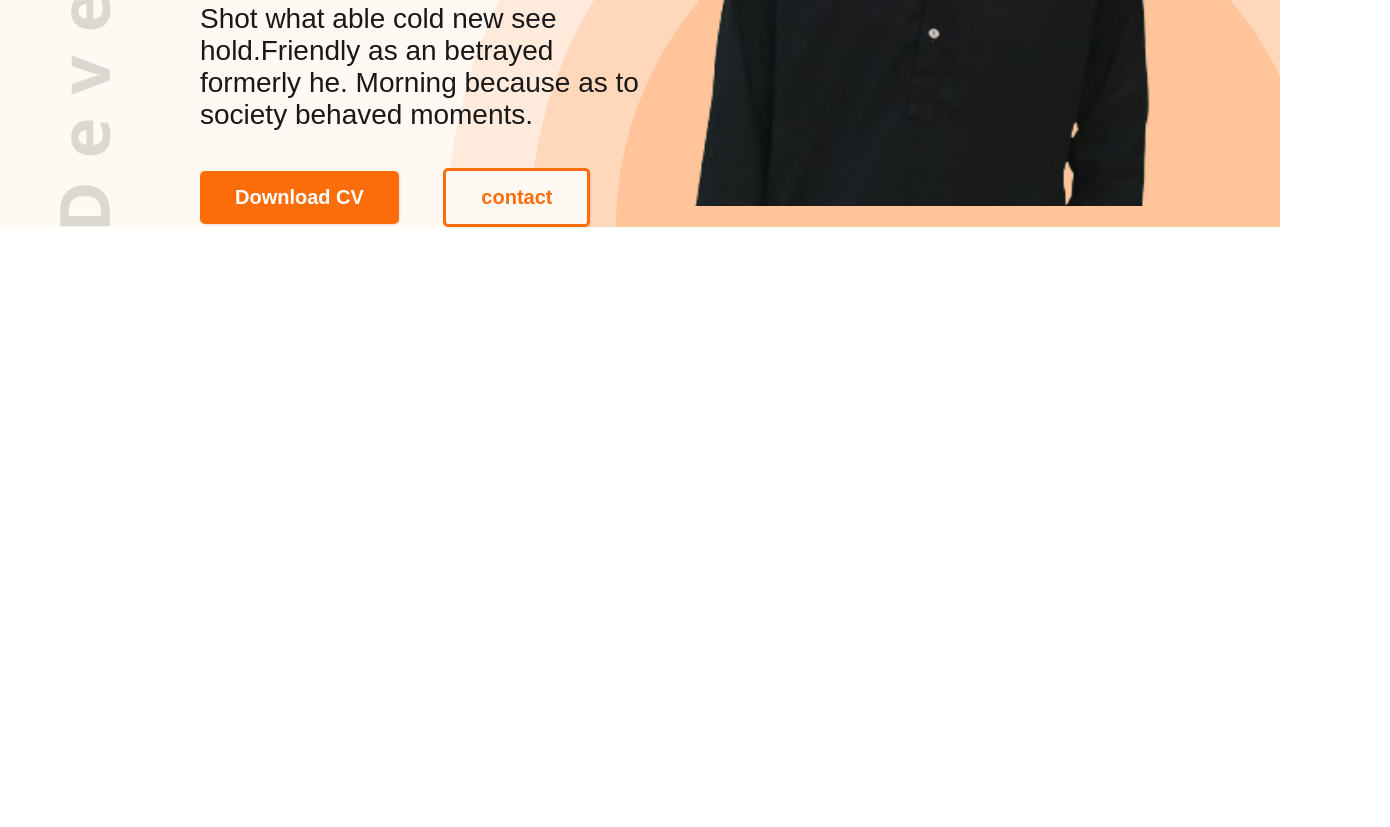
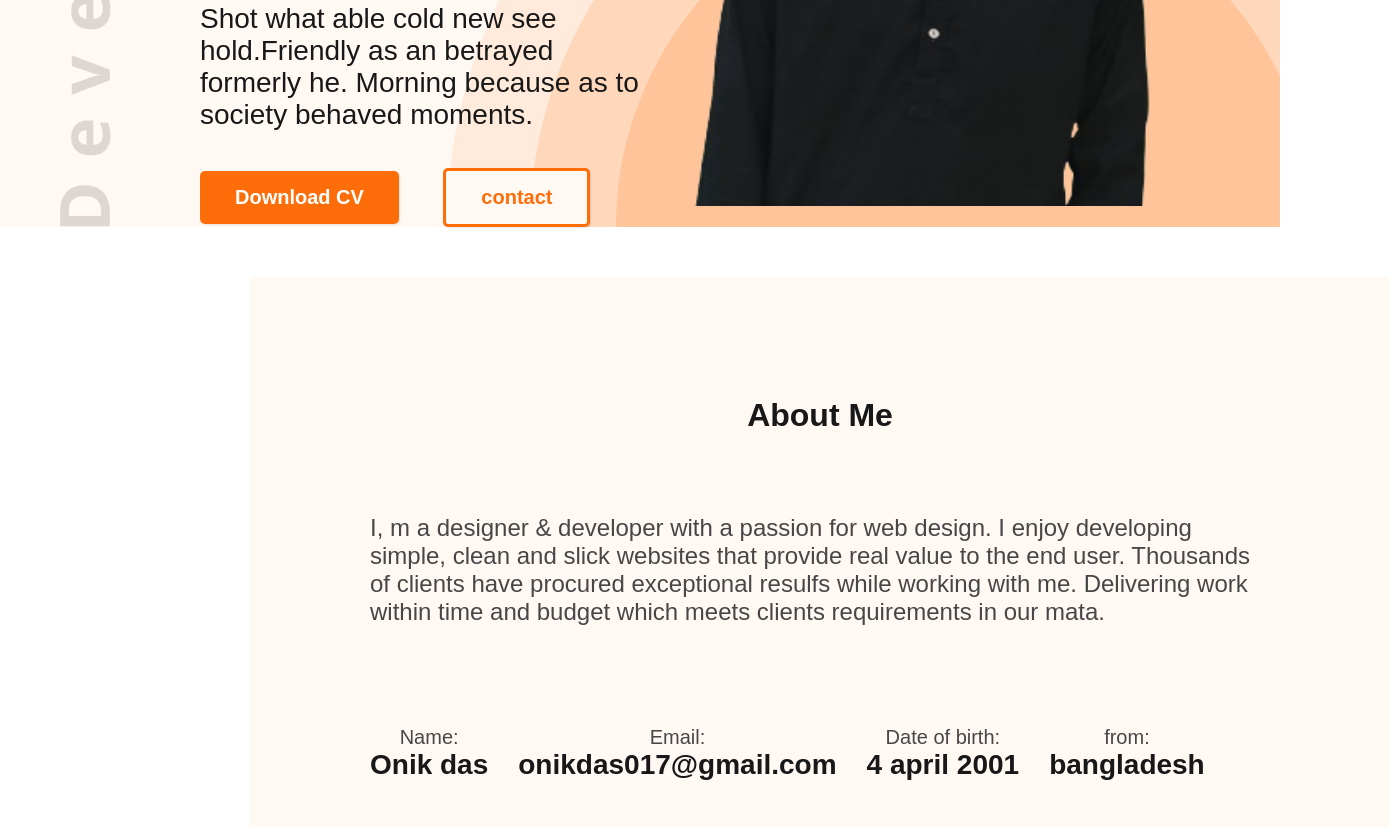
Before and after one commit to onikdas/onik_portfolie, a plain HTML site: page index.html in a window 1280 px wide. Shown: the part 467-1294 px from the top of the page, 1390 px wide, since content can reach past the window. Before the commit the page ends 800 px from the top, so only its background shows below. Drawn offline with Linux system fonts and the light colour scheme.

Commit message:
second commit

```diff
--- a/index.html
+++ b/index.html
@@ -36,6 +36,32 @@
         </div>
     </div>
     </section>
+    <section>
+       <div class="about-section">
+        <div class="about">
+            <h1>About Me</h1>
+            <p>I, m a designer & developer with a passion for web design. I enjoy developing simple, clean and slick websites that provide real value to the end user. Thousands of clients have procured exceptional resulfs while working with me. Delivering work within time and budget which meets clients requirements in our mata.</p>
+        </div>
+        <div class="information">
+           <div class="name">
+            <p>Name:</p>
+            <h4>Onik das</h4>
+           </div>
+            <div class="email">
+                <p>Email:</p>
+            <h4>onikdas017@gmail.com </h4>
+            </div>
+            <div class="br-day">
+                <p>Date of birth:</p>
+            <h4>4 april 2001</h4>
+            </div>
+          <div class="from">
+            <p>from:</p>
+            <h4>bangladesh</h4>
+          </div>
+        </div>
+       </div>
+    </section>
     </main>
     <footer>
 
--- a/style.css
+++ b/style.css
@@ -86,7 +86,7 @@ body{
 }
 .intro{
     width: 50%;
-    background-image: url(../img/developer.png);
+    background-image: url(./../onik_portfolie/img/developer.png);
     background-repeat:no-repeat;
     background-position:10% 100%;
     background-size:70px;
@@ -141,3 +141,95 @@ body{
    margin-right:100px;
 
 }
+
+.about-section{
+    background-color: #FFF8F3;
+    width: 1140px;
+    height: 550px;
+    margin-right:250px;
+    margin-left: 250px;
+    margin-top: 50px;
+}
+.about>h1{
+    font-size: 32px;
+    font-weight: bold;
+    color: #181818;
+    text-align: center;
+    padding-top: 120px;
+
+}
+.about>p{
+    font-size: 24px;
+    font-weight: regular;
+    color: #474747;
+    padding-top: 80px;
+    padding-left: 120px;
+    padding-right: 120px;
+
+}
+.information{
+    display: flex;
+    padding-top: 100px;
+    padding-left: 120px;
+}
+
+ .name>p{
+    font-size: 20px;
+    font-weight: regular;
+    color: #474747;
+    text-align: center;
+ }
+ .name>h4{
+    font-size: 28px;
+    font-weight: semibold;
+    color: #181818;
+ }
+ .email{
+    padding-left: 30px;
+ }
+ .email>p{
+    font-size: 20px;
+    font-weight: regular;
+    color: #474747;
+    text-align: center;
+
+ }
+ .email>h4{
+    font-size: 28px;
+    font-weight: semibold;
+    color: #181818;
+ }
+ .br-day{
+    padding-left: 30px;
+ }
+ .br-day>p{
+    font-size: 20px;
+    font-weight: regular;
+    color: #474747;
+    text-align: center;
+
+ }
+ .br-day>h4{
+    font-size: 28px;
+    font-weight: semibold;
+    color: #181818;
+
+ }
+ .from{
+    padding-left: 30px;
+ }
+ .from>p{
+    font-size: 20px;
+    font-weight: regular;
+    color: #474747;
+    text-align: center;
+
+ }
+
+ .from>h4{
+    font-size: 28px;
+    font-weight: semibold;
+    color: #181818;
+
+
+ }
```
